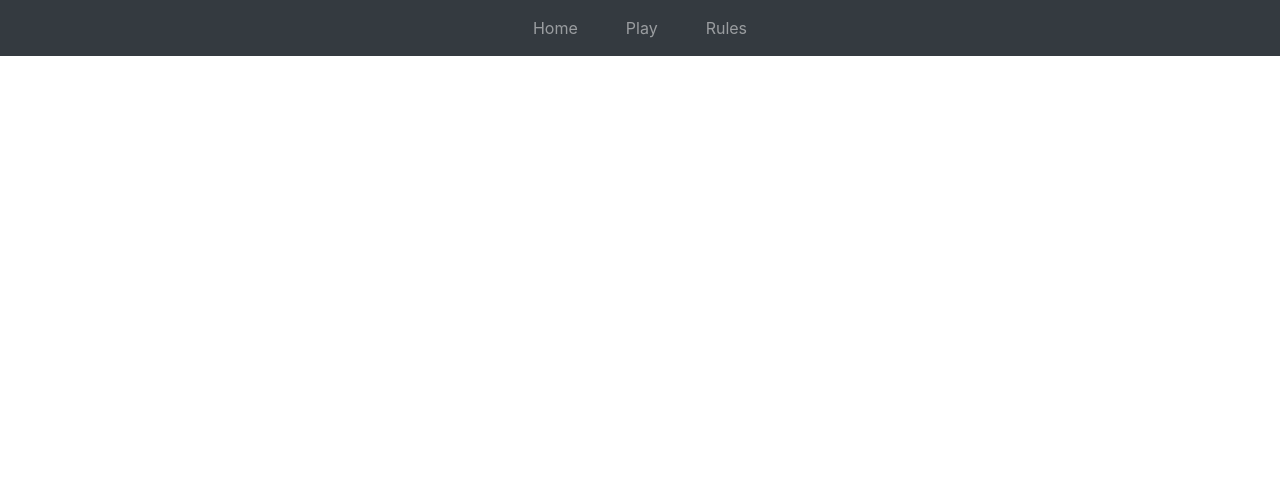
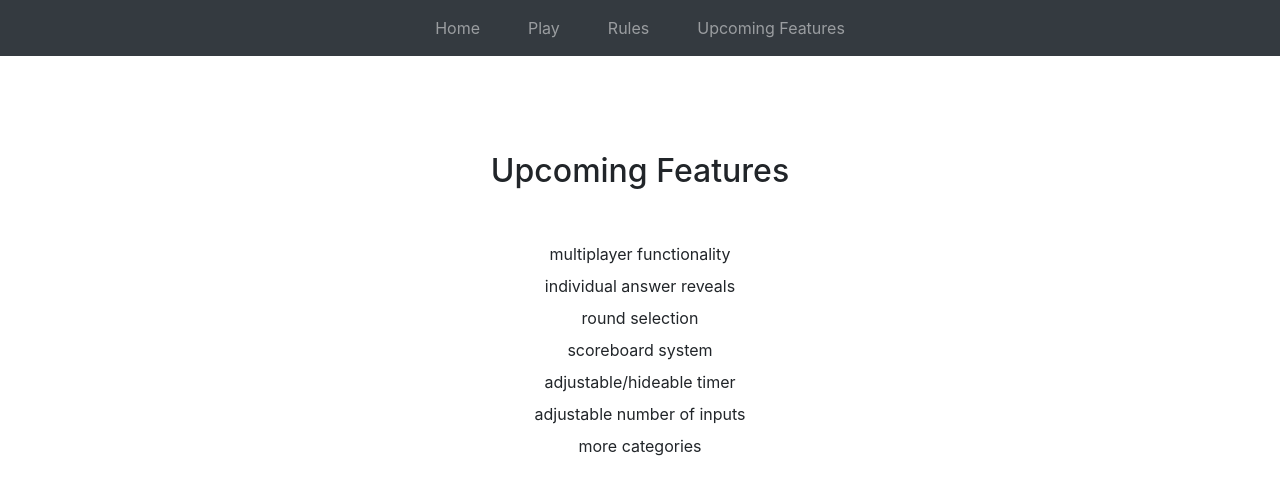
Before and after one commit to ethdmill/scattergories, a React (Create React App) app in the folder main/: page /upcoming in a window 1280 px wide. Shown: the top 494 px of the page. Built offline with nearby package versions, Linux system fonts and the light colour scheme.

Commit message:
added upcoming features page, updated to-do list

```diff
--- a/main/src/App.tsx
+++ b/main/src/App.tsx
@@ -6,12 +6,13 @@ import Navbar from 'react-bootstrap/Navbar'
 import Nav from 'react-bootstrap/Nav'
 import Scattergories from './components/game'
 import Rules from './components/rules/rules'
+import UpcomingFeatures from './components/upcoming/upcomingFeatures'
 
 function Home() {
   return(
     <div>
       <div className="text-center">
-        <h1 className="py-4">Welcome to Scattergories!</h1>
+        <h1 className="py-4 mt-2">Welcome to Scattergories!</h1>
         <h4>Please select an option above.</h4>
       </div>
       <div className="ml-1 fixed-bottom">
@@ -30,12 +31,14 @@ export default function App() {
           <Nav.Link href="/" className="mx-3">Home</Nav.Link>
           <Nav.Link href="/game" className="mx-3">Play</Nav.Link>
           <Nav.Link href="/rules" className="mx-3">Rules</Nav.Link>
+          <Nav.Link href="/upcoming" className="mx-3">Upcoming Features</Nav.Link>
         </Nav>
       </Navbar>
       <Router>
         <Route path='/' exact component={Home} />
         <Route path='/game' exact component={Scattergories} />
         <Route path='/rules' exact component={Rules} />
+        <Route path='/upcoming' exact component={UpcomingFeatures} />
       </Router>
     </>
   )
--- /dev/null
+++ b/main/src/components/upcoming/upcomingFeatures.tsx
@@ -0,0 +1,20 @@
+import React from 'react'
+
+export default function UpcomingFeatures() {
+  return (
+    <>
+      <div className="text-center">
+        <h2 className="pt-5 my-5">Upcoming Features</h2>
+        <ul className="list-group">
+          <li className="my-1">multiplayer functionality</li>
+          <li className="my-1">individual answer reveals</li>
+          <li className="my-1">round selection</li>
+          <li className="my-1">scoreboard system</li>
+          <li className="my-1">adjustable/hideable timer</li>
+          <li className="my-1">adjustable number of inputs</li>
+          <li className="my-1">more categories</li>
+        </ul>
+      </div>
+    </>
+  )
+}
```
Also changed, not shown: 1 other file (tests, documents, lock files or other folders).
